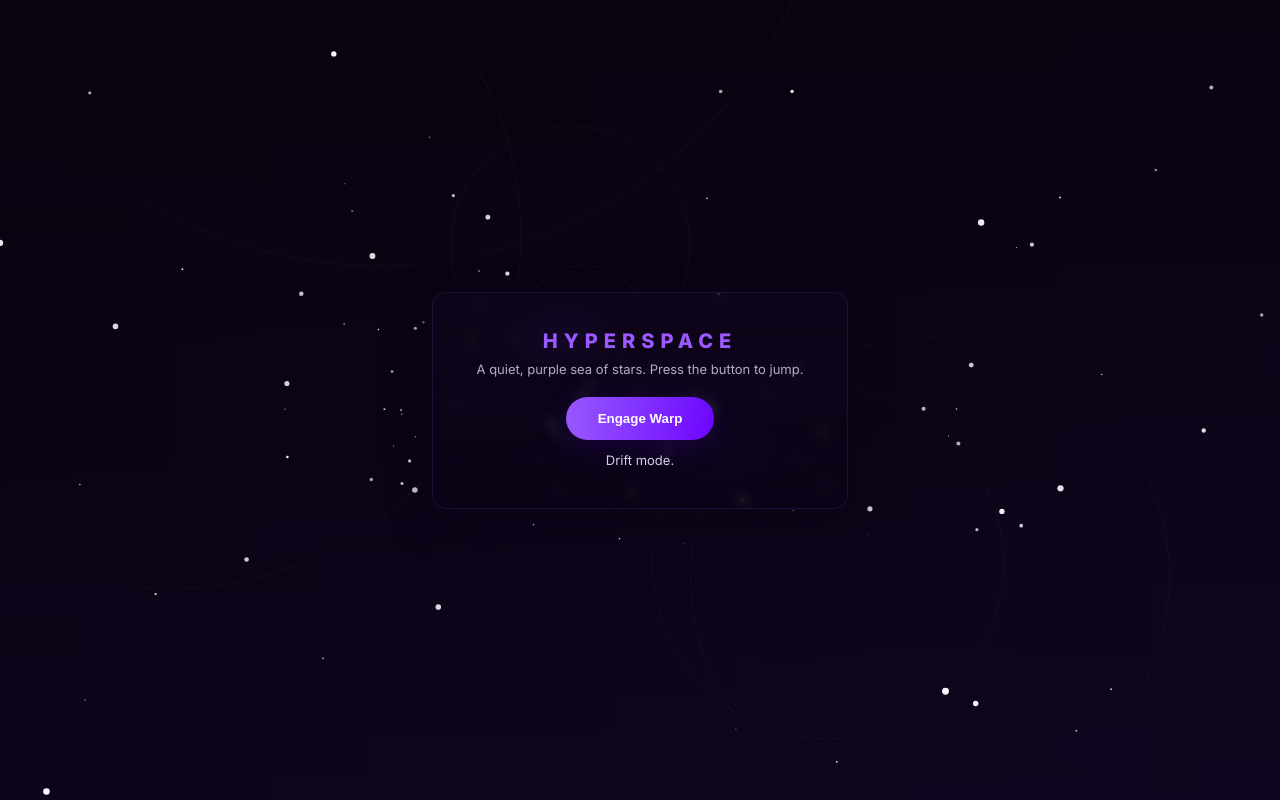
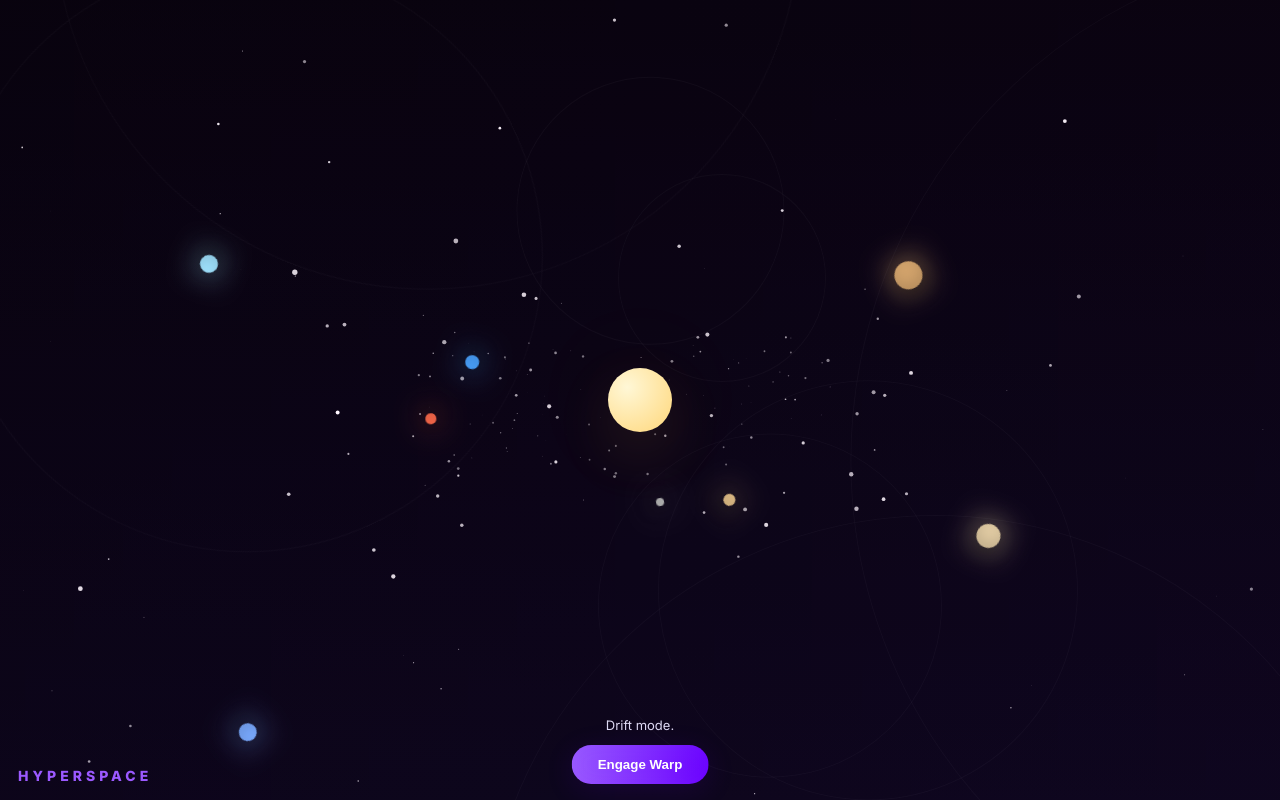
Before and after one commit to NgoHaiPJS/Hyperspace, a plain HTML site: page index.html in a window 1280 px wide. Drawn offline with Linux system fonts and the light colour scheme; animation ran at ten frames a second.

Commit message:
UI: move controls to bottom; solar system: add Sun+planets with circular orbits; slow stars

```diff
--- a/index.html
+++ b/index.html
@@ -13,14 +13,14 @@
   <!-- Solar system (planets) inserted between starfield and UI overlay -->
   <div id="solar" aria-hidden="true"></div>
 
-  <div class="overlay">
-    <div class="panel">
-      <h1 class="title">HYPERSPACE</h1>
-      <p class="subtitle">A quiet, purple sea of stars. Press the button to jump.</p>
+  <!-- compact bottom UI: title bottom-left, warp button centered, status above button -->
+  <div class="ui-bottom" role="region" aria-label="Hyperspace Controls">
+    <div class="title-bottom">HYPERSPACE</div>
+    <div class="warp-wrap">
+      <div id="status" class="status" aria-live="polite">Drift mode.</div>
       <button id="warpBtn" aria-label="Engage Warp">
         <span class="btn-inner">Engage Warp</span>
       </button>
-      <div id="status" class="status" aria-live="polite"></div>
     </div>
   </div>
 
--- a/script.js
+++ b/script.js
@@ -28,7 +28,7 @@ class Star{
     this.y = Math.random()*h - h/2;
     this.z = Math.random()*w; // distance
     this.size = Math.random()*1.2 + 0.2;
-    this.baseSpeed = 0.0008 + Math.random()*0.0022;
+    this.baseSpeed = 0.0002 + Math.random()*0.0006;
     if(!init && Math.random()<0.5){
       // recycle
       this.x = (Math.random()*w - w/2) * 0.2;
@@ -62,26 +62,44 @@ function initStars(){
 // ---- Solar system / planets ----
 const solarEl = document.getElementById('solar');
 let planets = [];
+// periods are approximate orbital period (days)
 const planetsData = [
-  {name:'Mercury', size:8, color:'#bdbdbd', orbitFactor:0.08, speed:0.02},
-  {name:'Venus', size:12, color:'#e6c28a', orbitFactor:0.14, speed:0.014},
-  {name:'Earth', size:14, color:'#4aa3ff', orbitFactor:0.20, speed:0.01},
-  {name:'Mars', size:10, color:'#ff6b4d', orbitFactor:0.27, speed:0.008},
-  {name:'Jupiter', size:28, color:'#d1a26b', orbitFactor:0.40, speed:0.004},
-  {name:'Saturn', size:24, color:'#e0caa2', orbitFactor:0.52, speed:0.0035}
+  {name:'Sun', size:64, color:'#ffd77a', orbitFactor:0, periodDays:0},
+  {name:'Mercury', size:8, color:'#bdbdbd', orbitFactor:0.06, periodDays:88},
+  {name:'Venus', size:12, color:'#e6c28a', orbitFactor:0.09, periodDays:225},
+  {name:'Earth', size:14, color:'#4aa3ff', orbitFactor:0.13, periodDays:365},
+  {name:'Mars', size:11, color:'#ff6b4d', orbitFactor:0.17, periodDays:687},
+  {name:'Jupiter', size:28, color:'#d1a26b', orbitFactor:0.27, periodDays:4333},
+  {name:'Saturn', size:24, color:'#e0caa2', orbitFactor:0.36, periodDays:10759},
+  {name:'Uranus', size:18, color:'#a0e3ff', orbitFactor:0.45, periodDays:30687},
+  {name:'Neptune', size:18, color:'#7aaaff', orbitFactor:0.52, periodDays:60190}
 ];
 
 function createPlanets(){
-  // avoid duplicates on repeated calls
   solarEl.innerHTML = '';
   planets = [];
   const minDim = Math.min(window.innerWidth, window.innerHeight);
+  // visual earth orbit time (ms) — Earth completes one orbit in this many ms for the animation
+  const earthOrbitMs = 40000; // ~40s for Earth orbit (adjustable)
+  const earthSpeed = 360 / earthOrbitMs; // deg per ms for Earth
+
   planetsData.forEach((p,i)=>{
-    const orbit = Math.floor(minDim * p.orbitFactor) + i*8;
+    if(p.name === 'Sun'){
+      const sun = document.createElement('div');
+      sun.className = 'sun';
+      sun.style.width = p.size + 'px';
+      sun.style.height = p.size + 'px';
+      sun.style.background = `radial-gradient(circle at 30% 30%, #fff7d6, ${p.color})`;
+      solarEl.appendChild(sun);
+      // sun has no orbit
+      planets.push({el: sun, speed:0, angle:0, meta:p, isSun:true});
+      return;
+    }
+
+    const orbit = Math.floor(minDim * p.orbitFactor) + i * 6 + 50;
     const orbitWrap = document.createElement('div');
     orbitWrap.className = 'orbit';
     orbitWrap.style.setProperty('--orbit', orbit + 'px');
-    orbitWrap.style.setProperty('--size', p.size + 'px');
     orbitWrap.style.setProperty('--glow', p.color);
 
     const ring = document.createElement('div');
@@ -89,19 +107,20 @@ function createPlanets(){
     orbitWrap.appendChild(ring);
 
     const planet = document.createElement('div');
-    planet.className = 'planet';
+    planet.className = 'planet visible';
     planet.style.width = p.size + 'px';
     planet.style.height = p.size + 'px';
     planet.style.background = p.color;
     planet.style.setProperty('--orbit', orbit + 'px');
     planet.title = p.name;
-    // click to show name
     planet.addEventListener('click', (e)=>{ e.stopPropagation(); document.getElementById('status').textContent = p.name; });
     orbitWrap.appendChild(planet);
 
     solarEl.appendChild(orbitWrap);
 
-    planets.push({el: orbitWrap, speed: p.speed, angle: Math.random()*360, meta: p});
+    // compute visual speed relative to Earth's visual orbit time
+    const speed = (365 / p.periodDays) * earthSpeed; // deg per ms
+    planets.push({el: orbitWrap, planetEl: planet, speed: speed, angle: Math.random()*360, meta: p, isSun:false});
   });
 }
 
@@ -110,30 +129,16 @@ function loop(t){
   const dt = Math.min(40, t - last);
   last = t;
 
-  // update planet angles first so they stay in sync with stars
+  // update planet orbit wrappers (rotate the wrapper to move the planet in a circle)
   planets.forEach(pl=>{
-    pl.angle += pl.speed * (warp ? 6.5 : 1) * (dt / 16);
-    pl.angle %= 360;
+    if(pl.isSun) return; // sun doesn't orbit
+    // pl.speed is in degrees per ms
+    const speed = pl.speed * (warp ? 6.5 : 1);
+    pl.angle = (pl.angle + speed * dt) % 360;
     pl.el.style.transform = `translate(-50%,-50%) rotate(${pl.angle}deg)`;
   });
 
-  // choose the planet closest to the front (angle near 0deg) and make only it visible
-  if(planets.length){
-    let bestIdx = 0; let bestDelta = 360;
-    planets.forEach((pl, idx)=>{
-      const ang = ((pl.angle % 360) + 360) % 360;
-      const delta = Math.min(ang, 360 - ang);
-      if(delta < bestDelta){ bestDelta = delta; bestIdx = idx; }
-    });
-    planets.forEach((pl, idx)=>{
-      const planetEl = pl.el.querySelector('.planet');
-      if(!planetEl) return;
-      if(idx === bestIdx){ planetEl.classList.add('visible'); planetEl.classList.remove('hidden'); }
-      else { planetEl.classList.add('hidden'); planetEl.classList.remove('visible'); }
-    });
-  }
-
-  // draw starfield
+  // draw starfield background
   ctx.clearRect(0,0,canvas.width,canvas.height);
   const grad = ctx.createLinearGradient(0,0,w,0);
   grad.addColorStop(0,'rgba(10,4,20,0.45)');
@@ -142,6 +147,7 @@ function loop(t){
   ctx.fillRect(0,0,w,h);
   stars.forEach(s=>{ s.update(dt); s.draw(); });
 
+  // warp visual streaks (unchanged)
   if(warp){
     warpTimer -= dt;
     if(warpTimer <= 0) disableWarp();
--- a/styles.css
+++ b/styles.css
@@ -9,14 +9,19 @@
 html,body{height:100%;margin:0;font-family:Inter,system-ui,Segoe UI,Roboto,"Helvetica Neue",Arial}
 body{background:linear-gradient(180deg,var(--bg-1),var(--bg-2));color:#eae6ff;overflow:hidden}
 #starfield{position:fixed;inset:0;display:block;z-index:0}
-.overlay{position:fixed;inset:0;display:flex;align-items:center;justify-content:center;z-index:3;pointer-events:none}
+
+/* Compact bottom UI */
+.ui-bottom{position:fixed;left:0;right:0;bottom:12px;z-index:5;pointer-events:none}
+.title-bottom{position:fixed;left:18px;bottom:16px;color:var(--accent);font-weight:800;letter-spacing:4px;font-size:14px;pointer-events:auto}
+.warp-wrap{position:fixed;left:50%;bottom:16px;transform:translateX(-50%);display:flex;flex-direction:column;align-items:center;pointer-events:auto}
+.status{margin-bottom:8px;font-size:13px;color:rgba(234,230,255,0.95);min-height:20px;text-align:center}
+#warpBtn{appearance:none;border:0;cursor:pointer;padding:0;background:radial-gradient(120% 100% at 10% 10%,rgba(122,86,255,0.12),transparent),linear-gradient(90deg,var(--accent),var(--accent-2));color:white;font-weight:700;padding:12px 20px;border-radius:999px;box-shadow:0 6px 30px rgba(106,0,255,0.12),0 0 20px rgba(155,89,255,0.08) inset;transition:transform .16s ease,box-shadow .16s}
+#warpBtn:hover{transform:translateY(-2px) scale(1.01);box-shadow:0 10px 34px rgba(106,0,255,0.16),0 0 40px rgba(155,89,255,0.14) inset}
+.btn-inner{display:inline-block;padding:0 6px}
+
 .panel{pointer-events:auto;backdrop-filter:blur(6px);background:linear-gradient(180deg,rgba(18,6,30,0.55),rgba(6,2,20,0.45));border:1px solid rgba(155,89,255,0.12);padding:36px 44px;border-radius:14px;box-shadow:0 10px 40px rgba(9,3,20,0.6);text-align:center;max-width:92vw}
 .title{margin:0;font-weight:800;letter-spacing:6px;font-size:20px;color:var(--accent)}
 .subtitle{margin:8px 0 20px;color:rgba(234,230,255,0.75);font-size:13px}
-#warpBtn{appearance:none;border:0;cursor:pointer;padding:0;background:radial-gradient(120% 100% at 10% 10%,rgba(122,86,255,0.18),transparent),linear-gradient(90deg,var(--accent),var(--accent-2));color:white;font-weight:700;padding:14px 26px;border-radius:999px;box-shadow:0 6px 30px rgba(106,0,255,0.18),0 0 30px rgba(155,89,255,0.12) inset;transition:transform .18s ease,box-shadow .18s}
-#warpBtn:hover{transform:translateY(-3px) scale(1.02);box-shadow:0 10px 40px rgba(106,0,255,0.22),0 0 48px rgba(155,89,255,0.18) inset}
-.btn-inner{display:inline-block;padding:0 6px}
-.status{margin-top:12px;font-size:13px;color:rgba(234,230,255,0.9);min-height:20px}
 
 /* small fingerprint */
 .panel:before{content:"";position:absolute;left:50%;top:50%;transform:translate(-50%,-50%);width:380px;height:200px;border-radius:40%;background:radial-gradient(ellipse at 30% 20%,rgba(120,80,255,0.06),transparent 20%),radial-gradient(ellipse at 70% 80%,rgba(80,40,180,0.03),transparent 30%);pointer-events:none;z-index:-1}
@@ -29,13 +34,16 @@ body{background:linear-gradient(180deg,var(--bg-1),var(--bg-2));color:#eae6ff;ov
 
 /* Solar system / planets */
 #solar{position:fixed;inset:0;pointer-events:none;z-index:1}
-.orbit{position:absolute;left:50%;top:50%;transform:translate(-50%,-50%) rotate(0deg);transform-origin:center center}
-.planet{position:absolute;left:50%;top:50%;transform:translateX(var(--orbit)) translateY(-50%);border-radius:50%;box-shadow:0 6px 18px rgba(0,0,0,0.45),0 0 30px var(--glow);backdrop-filter:blur(0px)}
-.planet{transition:opacity .35s ease,transform .35s ease,filter .35s ease}
-.planet.hidden{opacity:0;pointer-events:none;filter:grayscale(30%)}
-.planet.visible{opacity:1;pointer-events:auto}
+.orbit{position:absolute;left:50%;top:50%;transform:translate(-50%,-50%) rotate(0deg);transform-origin:center center;width:0;height:0}
+.planet{position:absolute;left:50%;top:50%;transform:translate(-50%,-50%) translateX(var(--orbit));border-radius:50%;box-shadow:0 6px 18px rgba(0,0,0,0.45),0 0 30px var(--glow);backdrop-filter:blur(0px)}
+.planet{transition:transform .35s ease,filter .35s ease,opacity .35s}
+.planet.hidden{opacity:0.0}
+.planet.visible{opacity:1}
 .planet::after{content:"";position:absolute;inset:0;border-radius:50%;box-shadow:inset 0 -6px 12px rgba(0,0,0,0.12)}
 .orbit .ring{position:absolute;left:50%;top:50%;width:calc(var(--orbit) * 2);height:calc(var(--orbit) * 2);margin-left:calc(-1 * var(--orbit));margin-top:calc(-1 * var(--orbit));border-radius:50%;border:1px solid rgba(255,255,255,0.03);transform:translate(-50%,-50%);pointer-events:none}
 
+/* Sun (center) */
+.sun{position:absolute;left:50%;top:50%;transform:translate(-50%,-50%);border-radius:50%;box-shadow:0 22px 60px rgba(255,200,80,0.12),0 0 120px rgba(255,200,80,0.08);pointer-events:none}
+
 /* ensure planets are subtle on small screens */
 @media (max-width:720px){.planet{filter:blur(0.2px);opacity:0.95}.orbit .ring{display:none}}
```
